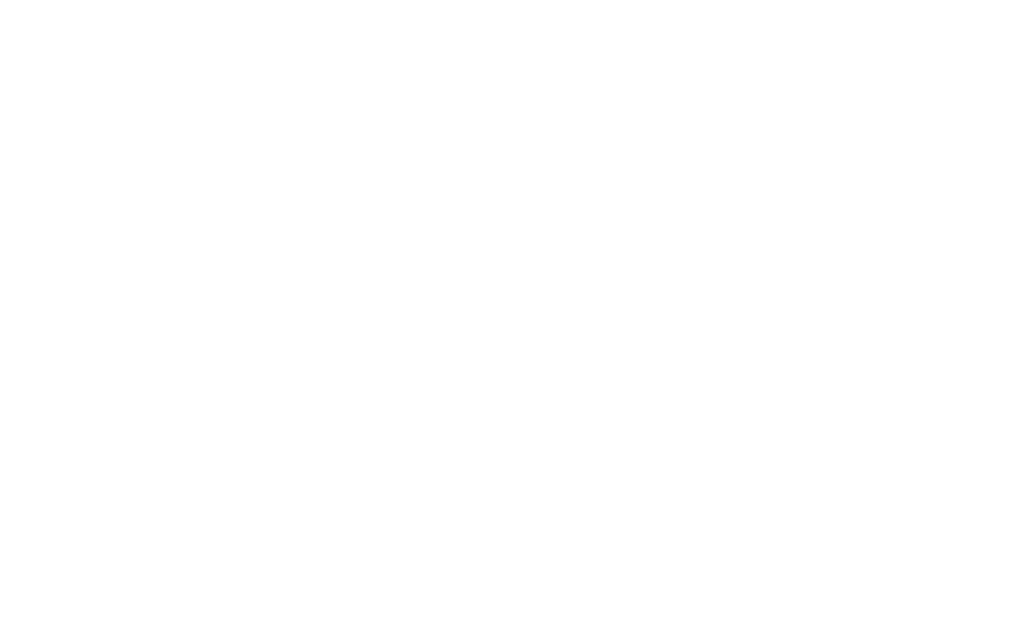
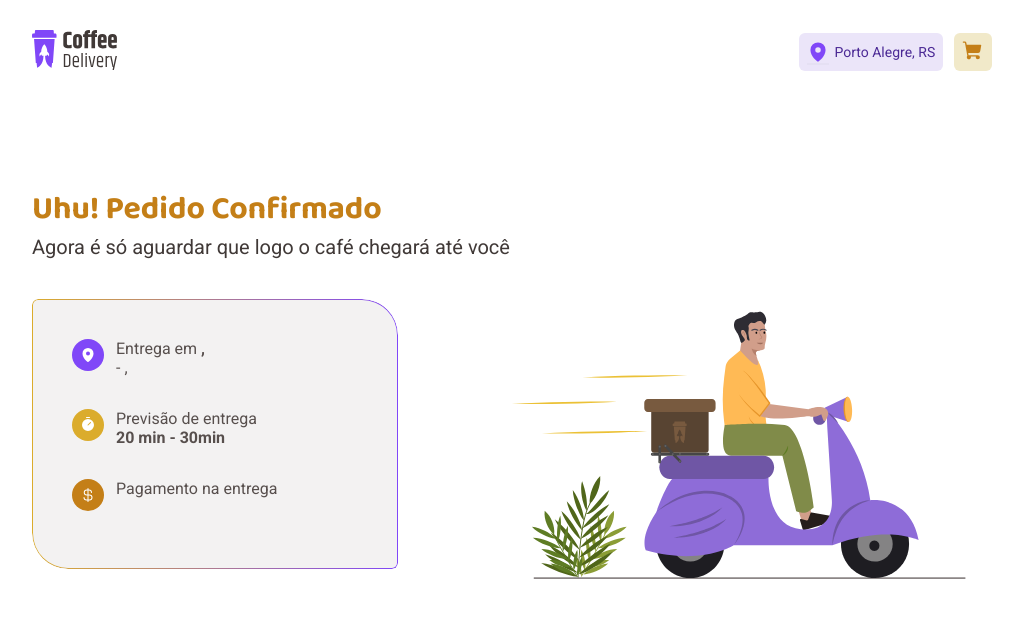
Before and after one commit to patricia-faustino/Coffe-Delivery-Challenge---ReactJS-Trail, a React (Vite) app: page /coffe-delivery/success in a window 1280 px wide. Before the commit this address had no page. Shown: the top 618 px of the page, without its empty margins (128-1151 px from the left). Built offline with nearby package versions, Linux system fonts and the light colour scheme.

Commit message:
fix: altering structure routes

```diff
--- a/src/App.tsx
+++ b/src/App.tsx
@@ -9,7 +9,7 @@
 
   return (
     <ThemeProvider theme={defaultTheme}>
-      <BrowserRouter>
+      <BrowserRouter  basename="/coffe-delivery">
         <CoffesContextProvider>
           <Router />
         </CoffesContextProvider>
--- a/src/Router.tsx
+++ b/src/Router.tsx
@@ -7,8 +7,8 @@
 export function Router() {
     return (
         <Routes>
-            <Route path="" element={<DefaultLayout />}>
-                <Route path="" element={<Home />} />
+            <Route path="/" element={<DefaultLayout />}>
+                <Route path="/" element={<Home />} />
                 <Route path="/checkout" element={<Checkout />} />
                 <Route path="/success" element={<Success />} />
             </Route>
```
